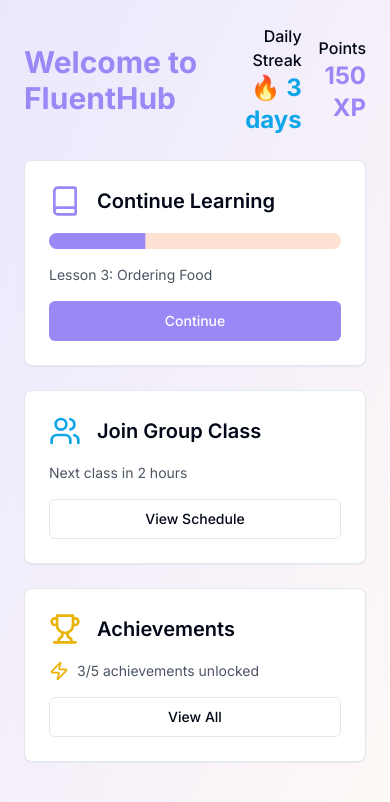
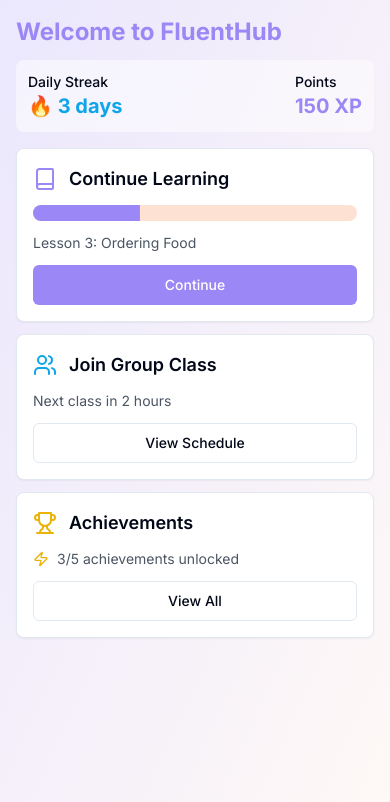
Before and after one commit to muktarabdela/fluent-gamify-hub, a React (Vite) app: page /dashboard in a window 390 px wide. Shown: the top 802 px of the page. Built offline with nearby package versions, Linux system fonts and the light colour scheme; sample sign-in values are in the browser's storage.

Commit message:
Implement mobile view for Telegram mini app
Updated the project to ensure a mobile-first design approach for the Telegram mini app. All components and styles have been adjusted to optimize the user experience on mobile devices.
[skip gpt_engineer]

```diff
--- a/src/pages/Dashboard.jsx
+++ b/src/pages/Dashboard.jsx
@@ -7,49 +7,49 @@ const Dashboard = () => {
   const userPreferences = JSON.parse(localStorage.getItem("userPreferences") || "{}");
 
   return (
-    <div className="min-h-screen bg-gradient-to-br from-primary/20 to-secondary/20 p-6">
-      <div className="max-w-6xl mx-auto space-y-6">
-        <header className="flex justify-between items-center">
-          <h1 className="text-3xl font-bold text-primary">Welcome to FluentHub</h1>
-          <div className="flex items-center space-x-4">
-            <div className="text-right">
-              <p className="font-medium">Daily Streak</p>
-              <p className="text-2xl font-bold text-accent">🔥 3 days</p>
+    <div className="min-h-screen bg-gradient-to-br from-primary/20 to-secondary/20 p-4">
+      <div className="max-w-md mx-auto space-y-4">
+        <header className="space-y-3">
+          <h1 className="text-2xl font-bold text-primary">Welcome to FluentHub</h1>
+          <div className="flex justify-between items-center bg-white/50 rounded-lg p-3">
+            <div>
+              <p className="text-sm font-medium">Daily Streak</p>
+              <p className="text-xl font-bold text-accent">🔥 3 days</p>
             </div>
-            <div className="text-right">
-              <p className="font-medium">Points</p>
-              <p className="text-2xl font-bold text-primary">150 XP</p>
+            <div>
+              <p className="text-sm font-medium">Points</p>
+              <p className="text-xl font-bold text-primary">150 XP</p>
             </div>
           </div>
         </header>
 
-        <div className="grid md:grid-cols-2 lg:grid-cols-3 gap-6">
-          <Card className="p-6 card-hover">
-            <div className="flex items-center space-x-4 mb-4">
-              <Book className="h-8 w-8 text-primary" />
-              <h2 className="text-xl font-semibold">Continue Learning</h2>
+        <div className="space-y-3">
+          <Card className="p-4 card-hover">
+            <div className="flex items-center space-x-3 mb-3">
+              <Book className="h-6 w-6 text-primary" />
+              <h2 className="text-lg font-semibold">Continue Learning</h2>
             </div>
-            <Progress value={33} className="mb-4" />
-            <p className="text-sm text-gray-600 mb-4">Lesson 3: Ordering Food</p>
+            <Progress value={33} className="mb-3" />
+            <p className="text-sm text-gray-600 mb-3">Lesson 3: Ordering Food</p>
             <Button className="w-full">Continue</Button>
           </Card>
 
-          <Card className="p-6 card-hover">
-            <div className="flex items-center space-x-4 mb-4">
-              <Users className="h-8 w-8 text-accent" />
-              <h2 className="text-xl font-semibold">Join Group Class</h2>
+          <Card className="p-4 card-hover">
+            <div className="flex items-center space-x-3 mb-3">
+              <Users className="h-6 w-6 text-accent" />
+              <h2 className="text-lg font-semibold">Join Group Class</h2>
             </div>
-            <p className="text-sm text-gray-600 mb-4">Next class in 2 hours</p>
+            <p className="text-sm text-gray-600 mb-3">Next class in 2 hours</p>
             <Button variant="outline" className="w-full">View Schedule</Button>
           </Card>
 
-          <Card className="p-6 card-hover">
-            <div className="flex items-center space-x-4 mb-4">
-              <Trophy className="h-8 w-8 text-yellow-500" />
-              <h2 className="text-xl font-semibold">Achievements</h2>
+          <Card className="p-4 card-hover">
+            <div className="flex items-center space-x-3 mb-3">
+              <Trophy className="h-6 w-6 text-yellow-500" />
+              <h2 className="text-lg font-semibold">Achievements</h2>
             </div>
-            <div className="flex items-center space-x-2 mb-4">
-              <Zap className="h-5 w-5 text-yellow-500" />
+            <div className="flex items-center space-x-2 mb-3">
+              <Zap className="h-4 w-4 text-yellow-500" />
               <p className="text-sm text-gray-600">3/5 achievements unlocked</p>
             </div>
             <Button variant="outline" className="w-full">View All</Button>
```
